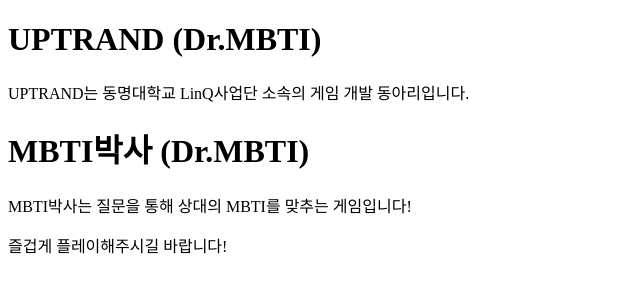
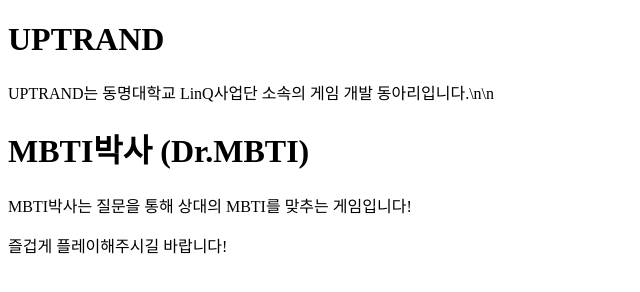
Before and after one commit to UPTRAND/Dr.MBTI.github.io, a plain HTML site: page index.html in a window 1280 px wide. Shown: the whole page, without its empty margins (0-640 px from the left). Drawn offline with Linux system fonts and the light colour scheme.

Commit message:
[ADD] 살짝 수정

```diff
--- a/index.html
+++ b/index.html
@@ -5,11 +5,11 @@
     <title>UPTRAND</title>
 </head>
 <body>
-    <h1>UPTRAND (Dr.MBTI)</h1>
-    <p>UPTRAND는 동명대학교 LinQ사업단 소속의 게임 개발 동아리입니다.</p>
+    <h1> UPTRAND </h1>
+    <p>UPTRAND는 동명대학교 LinQ사업단 소속의 게임 개발 동아리입니다.\n\n</p>
 </body>
 <body>
-    <h1>MBTI박사 (Dr.MBTI)</h1>
+    <h1> MBTI박사 (Dr.MBTI)</h1>
     <p>MBTI박사는 질문을 통해 상대의 MBTI를 맞추는 게임입니다!</p>
     <p>즐겁게 플레이해주시길 바랍니다!</p>
 </body>
```
